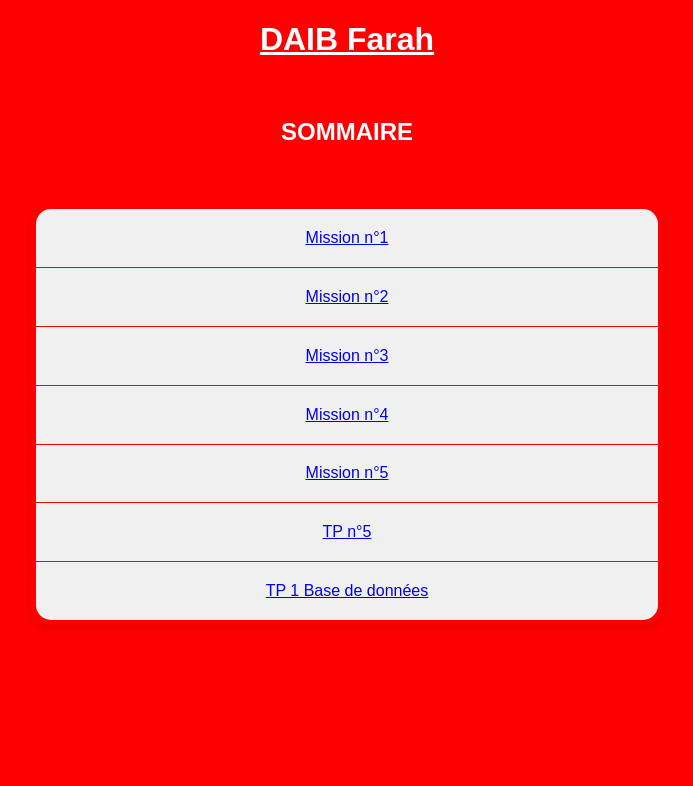
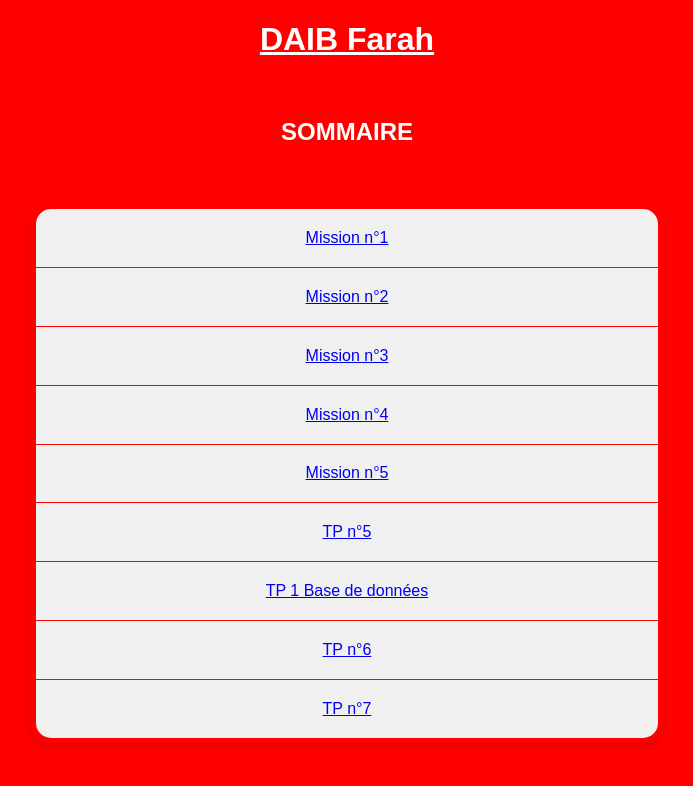
Before and after one commit to manyosaki/ProjetsDev, a plain HTML site: page index.html in a window 1280 px wide. Shown: the whole page, without its empty margins (293-986 px from the left). Drawn offline with Linux system fonts and the light colour scheme.

Commit message:
Add files via upload

```diff
--- a/index.html
+++ b/index.html
@@ -78,12 +78,17 @@
             <td><a href="mission5/index.html">Mission n°5</a></td>
         </tr>
         <tr>
-            <td><a href="tp5/index.html">TP n°5</a>
+            <td><a href="tp5/index.html">TP n°5</a></td>
         </tr>
         <tr>
             <td><a href="TP1BASEDONEES/index.html">TP 1 Base de données</a>
         </tr>
-
+         <tr>
+            <td><a href="tp6/identification.html">TP n°6</a> </td>
+         </tr>
+         <tr>
+            <td><a href="tp7/calculatrice.html">TP n°7</a> </td>
+         </tr>
     </table>
 
 </center>
```
